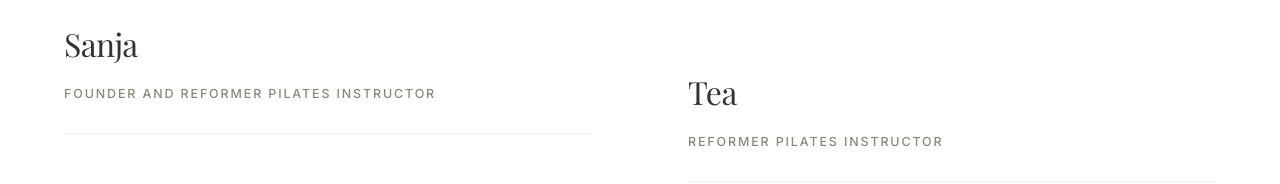
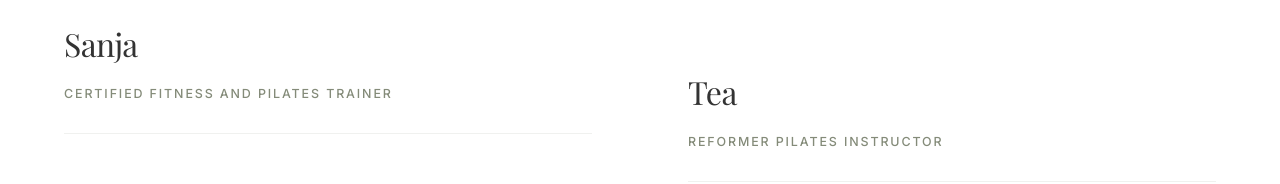
Before and after one commit to mateorumac/gioia-web, a React (Vite) app: page /en in a window 1280 px wide. Shown: the part 10240-10424 px from the top of the page. Built offline with nearby package versions, Linux system fonts and the light colour scheme.

Commit message:
promjena role sanji

```diff
--- a/src/components/TeamSection.jsx
+++ b/src/components/TeamSection.jsx
@@ -50,7 +50,7 @@ function TeamSection() {
             </motion.div>
             <div className="trainer-content-editorial">
               <h3 className="trainer-name-editorial">Sanja</h3>
-              <p className="trainer-role-editorial">{t("team.sanjaRole", "Osnivačica i instruktorica reformer pilatesa")}</p>
+              <p className="trainer-role-editorial">{t("team.sanjaRole", "Certificirana fitness i pilates trenerica")}</p>
               <p className="trainer-text-editorial">
                 {t("team.sanjaP1", "Gioia studio odraz je mojih životnih uvjerenja i odnosa prema pokretu. Stvoren je s ciljem pružanja pouzdanja i podrške — fizičke i osobne — svima koji žele više: snagu, mir i pozitivno okruženje.  To je prostor u kojem možete u potpunosti usmjeriti fokus na sebe i  ''napuniti se''.")}
               </p>
--- a/src/locales/en.json
+++ b/src/locales/en.json
@@ -92,7 +92,7 @@
     "eyebrow": "Meet Us",
     "title": "The trainers guiding your transformation",
     "intro": "We believe the relationship between trainer and client is one of the most important elements of progress. Everyone in our studio receives clear guidance, attention, and a sense of safety — without rush, comparison, or pressure.",
-    "sanjaRole": "Founder and reformer pilates instructor",
+    "sanjaRole": "Certified fitness and pilates trainer",
     "sanjaP1": "Gioia Studio is a reflection of my values and my relationship with movement. It was created to offer confidence and support — physical and personal — to everyone who wants more: strength, calm, and a positive environment. A space where you can focus entirely on yourself and leave feeling recharged.",
     "sanjaP2": "As a long-time lover of pilates and training, movement for me is an expression of respect for the body. The body is strong and powerful, but it needs attention and care. Just as a plant cannot survive without tending, the body cannot thrive without conscious investment.",
     "sanjaP3": "\"Your body is your home — take care of it.\"",
```
